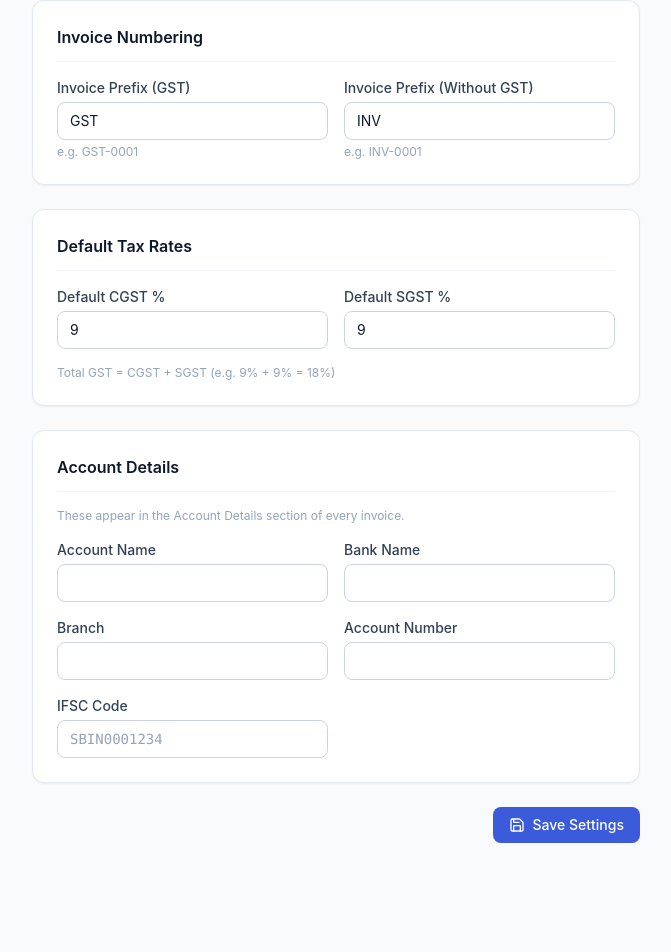
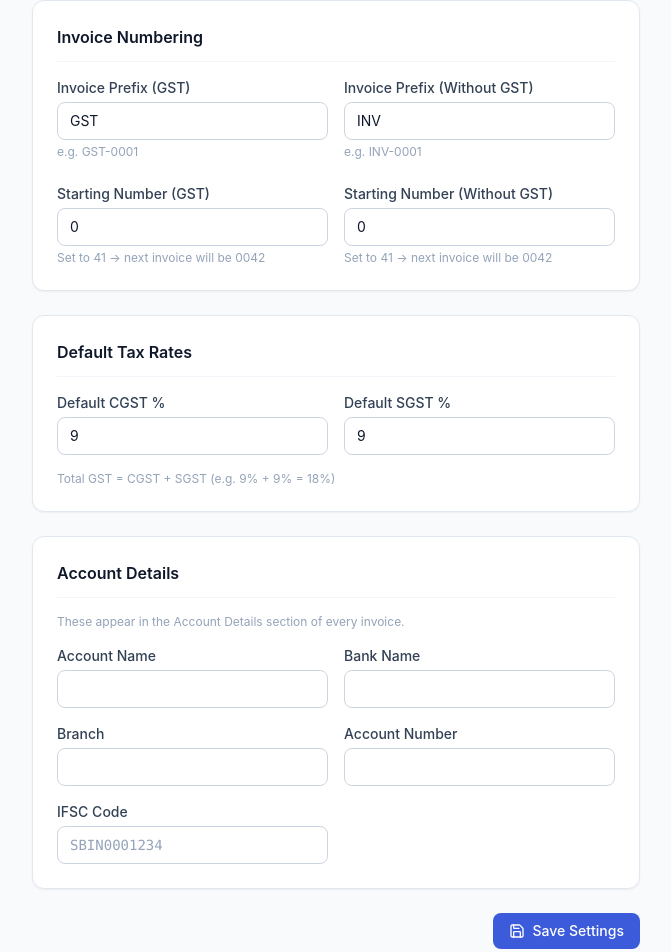
Before and after one commit to vijayanarayanakumarm-repo/billflow, a Next.js app: page /settings in a window 1280 px wide. Shown: the part 1348-2300 px from the top of the page, without its empty margins (256-927 px from the left). Before the commit the page ends 2223 px from the top, so only its background shows below. Built offline with nearby package versions, Linux system fonts and the light colour scheme; no server answers; the database is empty; sample sign-in values are in the browser's storage.

Commit message:
Add invoice starting sequence offset; rename HSN to Ref No; clean description master

```diff
--- a/app/invoices/new/page.tsx
+++ b/app/invoices/new/page.tsx
@@ -115,7 +115,10 @@ function NewInvoiceForm() {
       .from('invoices')
       .select('*', { count: 'exact', head: true })
       .like('invoice_number', `${fullPrefix}%`)
-    const num = String((count ?? 0) + 1).padStart(4, '0')
+    const startOffset = gst
+      ? (settings.invoice_start_gst     ?? 0)
+      : (settings.invoice_start_non_gst ?? 0)
+    const num = String((count ?? 0) + startOffset + 1).padStart(4, '0')
     setInvoiceNumber(`${fullPrefix}${num}`)
     setGeneratingNum(false)
   }
--- a/app/settings/page.tsx
+++ b/app/settings/page.tsx
@@ -18,6 +18,8 @@ const defaultForm: FormState = {
   website: '',
   invoice_prefix_gst: 'GST',
   invoice_prefix_non_gst: 'INV',
+  invoice_start_gst: 0,
+  invoice_start_non_gst: 0,
   default_cgst: 9,
   default_sgst: 9,
   account_name: '',
@@ -125,6 +127,8 @@ export default function SettingsPage() {
           website: data.website ?? '',
           invoice_prefix_gst: data.invoice_prefix_gst ?? 'GST',
           invoice_prefix_non_gst: data.invoice_prefix_non_gst ?? 'INV',
+          invoice_start_gst: data.invoice_start_gst ?? 0,
+          invoice_start_non_gst: data.invoice_start_non_gst ?? 0,
           default_cgst: data.default_cgst ?? 9,
           default_sgst: data.default_sgst ?? 9,
           account_name: data.account_name ?? '',
@@ -277,6 +281,38 @@ export default function SettingsPage() {
             <p className="text-xs text-slate-400 mt-1">e.g. INV-0001</p>
           </div>
         </div>
+
+        {/* Starting sequence numbers */}
+        <div className="grid grid-cols-2 gap-4 pt-2">
+          <div>
+            <label className="label">Starting Number (GST)</label>
+            <input
+              className="input"
+              type="number"
+              min="0"
+              placeholder="0"
+              value={form.invoice_start_gst}
+              onChange={(e) => set('invoice_start_gst', parseInt(e.target.value) || 0)}
+            />
+            <p className="text-xs text-slate-400 mt-1">
+              Set to 41 → next invoice will be 0042
+            </p>
+          </div>
+          <div>
+            <label className="label">Starting Number (Without GST)</label>
+            <input
+              className="input"
+              type="number"
+              min="0"
+              placeholder="0"
+              value={form.invoice_start_non_gst}
+              onChange={(e) => set('invoice_start_non_gst', parseInt(e.target.value) || 0)}
+            />
+            <p className="text-xs text-slate-400 mt-1">
+              Set to 41 → next invoice will be 0042
+            </p>
+          </div>
+        </div>
       </div>
 
       {/* Tax Rates */}
--- a/types/index.ts
+++ b/types/index.ts
@@ -80,6 +80,8 @@ export type Settings = {
   invoice_prefix: string
   invoice_prefix_gst: string
   invoice_prefix_non_gst: string
+  invoice_start_gst: number
+  invoice_start_non_gst: number
   default_cgst: number
   default_sgst: number
   account_name: string
```
